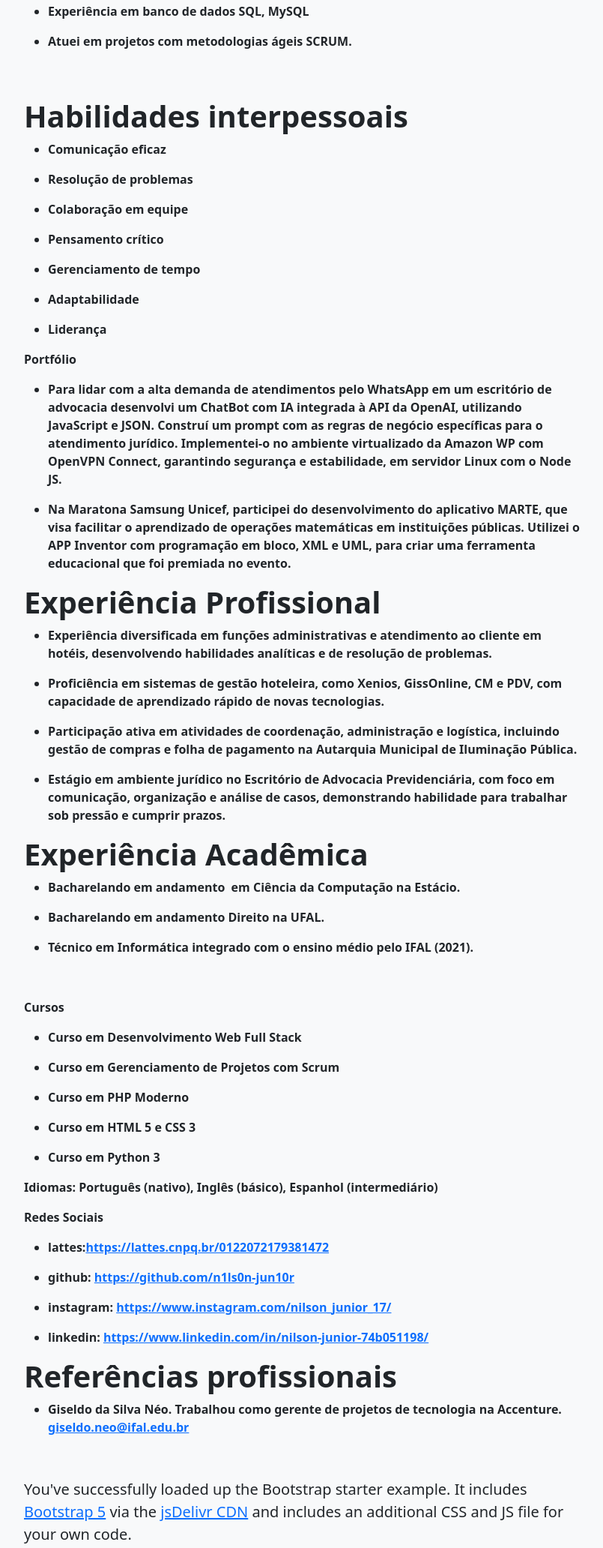
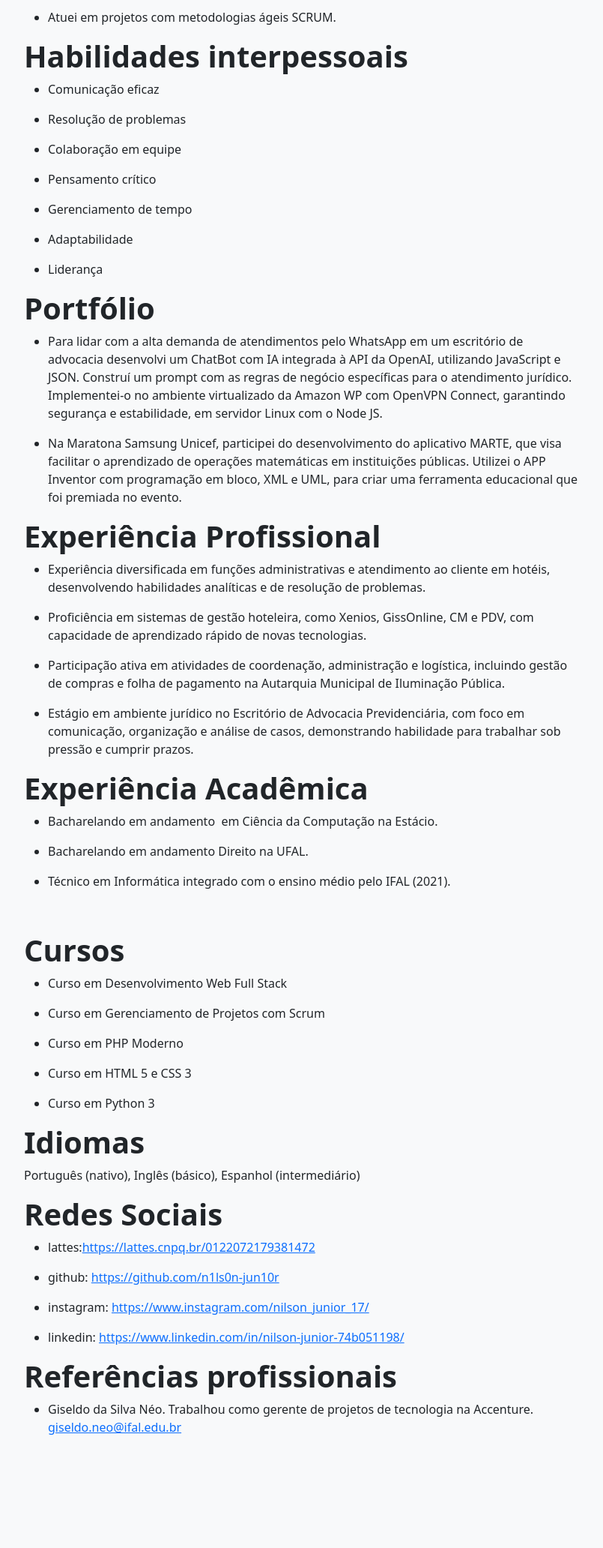
Before and after one commit to giseldo/curriculo_nilson, a website: page index.html in a window 1280 px wide. Shown: the part 693-2757 px from the top of the page at 75% size, without its empty margins (50-855 px from the left). After the commit the page ends 2656 px from the top, so only its background shows below. Drawn offline with nearby package versions, Linux system fonts and the light colour scheme.

Commit message:
Update index.html

```diff
--- a/index.html
+++ b/index.html
@@ -19,7 +19,8 @@
             <li class="nav-item">
               <a class="nav-link active" aria-current="page" href="#">Home</a>
             </li>
-            <li class="nav-item">
+            <!--
+	    <li class="nav-item">
               <a class="nav-link" href="#">Link</a>
             </li>
             <li class="nav-item dropdown">
@@ -36,6 +37,7 @@
             <li class="nav-item">
               <a class="nav-link disabled">Disabled</a>
             </li>
+	    -->
           </ul>
           <form class="d-flex" role="search">
             <input class="form-control me-2" type="search" placeholder="Search" aria-label="Search">
@@ -49,74 +51,70 @@
       <h1>Hello, world!</h1>
       <div class="col-lg-8 px-0">
 
+<!-- AQUI VAI O SEU CURRICULO INICIO -->
 
-        <p>Feel free to download or copy-and-paste any parts of this example.</p>
+<h1 dir="ltr">NILSON DA SILVA CABOATAN JUNIOR</h1>
 
+<p dir="ltr">23 anos</p>
 
-<p dir="ltr"><strong>NILSON DA SILVA CABOATAN JUNIOR</strong></p>
+<p dir="ltr">Residente em Macei&oacute; - AL</p>
 
-<p dir="ltr"><strong>23 anos</strong></p>
+<p dir="ltr"><a href="mailto:nilsonjunior.caboatan@hotmail.com">nilsonjunior.caboatan@hotmail.com</a></p>
 
-<p dir="ltr"><strong>Residente em Macei&oacute; - AL</strong></p>
+<p dir="ltr">(82) 9.9996-2012</p>
 
-<p dir="ltr"><strong><a href="mailto:nilsonjunior.caboatan@hotmail.com">nilsonjunior.caboatan@hotmail.com</a></strong></p>
+<h1 dir="ltr"><strong>Resumo</strong></h1>
 
-<p dir="ltr"><strong>(82) 9.9996-2012</strong></p>
-
-<p dir="ltr"><br />
-<strong>Resumo</strong></p>
-
-<p dir="ltr"><strong>Sou um profissional de tecnologia e desejo trabalhar em empresas de desenvolvimento de software. Tenho excelente habilidade t&eacute;cnica e capacidade de lideran&ccedil;a para atuar em ambientes din&acirc;micos e desafiadores. Sou t&eacute;cnico em inform&aacute;tica pelo IFAL, atualmente curso Ci&ecirc;ncia da computa&ccedil;&atilde;o na Est&aacute;cio. J&aacute; atuei em projetos de software com tecnologias de programa&ccedil;&atilde;o diversas.</strong></p>
+<p dir="ltr">Sou um profissional de tecnologia e desejo trabalhar em empresas de desenvolvimento de software. Tenho excelente habilidade t&eacute;cnica e capacidade de lideran&ccedil;a para atuar em ambientes din&acirc;micos e desafiadores. Sou t&eacute;cnico em inform&aacute;tica pelo IFAL, atualmente curso Ci&ecirc;ncia da computa&ccedil;&atilde;o na Est&aacute;cio. J&aacute; atuei em projetos de software com tecnologias de programa&ccedil;&atilde;o diversas.</p>
 
 <h1 dir="ltr"><strong>Habilidades T&eacute;cnicas</strong></h1>
 
 <ul>
 	<li dir="ltr">
-	<p dir="ltr"><strong>Programa&ccedil;&atilde;o em Python, Java, C e C++, HTML, CSS e JavaScript, Node JS, XML, Json.</strong></p>
+	<p dir="ltr">Programa&ccedil;&atilde;o em Python, Java, C e C++, HTML, CSS e JavaScript, Node JS, XML, Json.</p>
 	</li>
 	<li dir="ltr">
-	<p dir="ltr"><strong>Experi&ecirc;ncia em banco de dados SQL, MySQL</strong></p>
+	<p dir="ltr">Experi&ecirc;ncia em banco de dados SQL, MySQL</p>
 	</li>
 	<li dir="ltr">
-	<p dir="ltr"><strong>Atuei em projetos com metodologias &aacute;geis SCRUM.</strong></p>
+	<p dir="ltr">Atuei em projetos com metodologias &aacute;geis SCRUM.</p>
 	</li>
 </ul>
 
-<h1 dir="ltr"><br />
-<strong>Habilidades interpessoais</strong></h1>
+<h1 dir="ltr"><strong>Habilidades interpessoais</strong></h1>
 
 <ul>
 	<li dir="ltr">
-	<p dir="ltr"><strong>Comunica&ccedil;&atilde;o eficaz</strong></p>
+	<p dir="ltr">Comunica&ccedil;&atilde;o eficaz</p>
 	</li>
 	<li dir="ltr">
-	<p dir="ltr"><strong>Resolu&ccedil;&atilde;o de problemas</strong></p>
+	<p dir="ltr">Resolu&ccedil;&atilde;o de problemas</p>
 	</li>
 	<li dir="ltr">
-	<p dir="ltr"><strong>Colabora&ccedil;&atilde;o em equipe</strong></p>
+	<p dir="ltr">Colabora&ccedil;&atilde;o em equipe</p>
 	</li>
 	<li dir="ltr">
-	<p dir="ltr"><strong>Pensamento cr&iacute;tico</strong></p>
+	<p dir="ltr">Pensamento cr&iacute;tico</p>
 	</li>
 	<li dir="ltr">
-	<p dir="ltr"><strong>Gerenciamento de tempo</strong></p>
+	<p dir="ltr">Gerenciamento de tempo</p>
 	</li>
 	<li dir="ltr">
-	<p dir="ltr"><strong>Adaptabilidade</strong></p>
+	<p dir="ltr">Adaptabilidade</p>
 	</li>
 	<li dir="ltr">
-	<p dir="ltr"><strong>Lideran&ccedil;a</strong></p>
+	<p dir="ltr">Lideran&ccedil;a</p>
 	</li>
 </ul>
 
-<p dir="ltr"><strong>Portf&oacute;lio</strong></p>
+<h1 dir="ltr"><strong>Portf&oacute;lio</strong></h1>
 
 <ul>
 	<li dir="ltr">
-	<p dir="ltr"><strong>Para lidar com a alta demanda de atendimentos pelo WhatsApp em um escrit&oacute;rio de advocacia desenvolvi um ChatBot com IA integrada &agrave; API da OpenAI, utilizando JavaScript e JSON. Constru&iacute; um prompt com as regras de neg&oacute;cio espec&iacute;ficas para o atendimento jur&iacute;dico. Implementei-o no ambiente virtualizado da Amazon WP com OpenVPN Connect, garantindo seguran&ccedil;a e estabilidade, em servidor Linux com o Node JS.</strong></p>
+	<p dir="ltr">Para lidar com a alta demanda de atendimentos pelo WhatsApp em um escrit&oacute;rio de advocacia desenvolvi um ChatBot com IA integrada &agrave; API da OpenAI, utilizando JavaScript e JSON. Constru&iacute; um prompt com as regras de neg&oacute;cio espec&iacute;ficas para o atendimento jur&iacute;dico. Implementei-o no ambiente virtualizado da Amazon WP com OpenVPN Connect, garantindo seguran&ccedil;a e estabilidade, em servidor Linux com o Node JS.</p>
 	</li>
 	<li dir="ltr">
-	<p dir="ltr"><strong>Na Maratona Samsung Unicef, participei do desenvolvimento do aplicativo MARTE, que visa facilitar o aprendizado de opera&ccedil;&otilde;es matem&aacute;ticas em institui&ccedil;&otilde;es p&uacute;blicas. Utilizei o APP Inventor com programa&ccedil;&atilde;o em bloco, XML e UML, para criar uma ferramenta educacional que foi premiada no evento.&nbsp;</strong></p>
+	<p dir="ltr">Na Maratona Samsung Unicef, participei do desenvolvimento do aplicativo MARTE, que visa facilitar o aprendizado de opera&ccedil;&otilde;es matem&aacute;ticas em institui&ccedil;&otilde;es p&uacute;blicas. Utilizei o APP Inventor com programa&ccedil;&atilde;o em bloco, XML e UML, para criar uma ferramenta educacional que foi premiada no evento.&nbsp;</p>
 	</li>
 </ul>
 
@@ -124,16 +122,16 @@
 
 <ul>
 	<li dir="ltr">
-	<p dir="ltr"><strong>Experi&ecirc;ncia diversificada em fun&ccedil;&otilde;es administrativas e atendimento ao cliente em hot&eacute;is, desenvolvendo habilidades anal&iacute;ticas e de resolu&ccedil;&atilde;o de problemas.</strong></p>
+	<p dir="ltr">Experi&ecirc;ncia diversificada em fun&ccedil;&otilde;es administrativas e atendimento ao cliente em hot&eacute;is, desenvolvendo habilidades anal&iacute;ticas e de resolu&ccedil;&atilde;o de problemas.</p>
 	</li>
 	<li dir="ltr">
-	<p dir="ltr"><strong>Profici&ecirc;ncia em sistemas de gest&atilde;o hoteleira, como Xenios, GissOnline, CM e PDV, com capacidade de aprendizado r&aacute;pido de novas tecnologias.</strong></p>
+	<p dir="ltr">Profici&ecirc;ncia em sistemas de gest&atilde;o hoteleira, como Xenios, GissOnline, CM e PDV, com capacidade de aprendizado r&aacute;pido de novas tecnologias.</p>
 	</li>
 	<li dir="ltr">
-	<p dir="ltr"><strong>Participa&ccedil;&atilde;o ativa em atividades de coordena&ccedil;&atilde;o, administra&ccedil;&atilde;o e log&iacute;stica, incluindo gest&atilde;o de compras e folha de pagamento na Autarquia Municipal de Ilumina&ccedil;&atilde;o P&uacute;blica.</strong></p>
+	<p dir="ltr">Participa&ccedil;&atilde;o ativa em atividades de coordena&ccedil;&atilde;o, administra&ccedil;&atilde;o e log&iacute;stica, incluindo gest&atilde;o de compras e folha de pagamento na Autarquia Municipal de Ilumina&ccedil;&atilde;o P&uacute;blica.</p>
 	</li>
 	<li dir="ltr">
-	<p dir="ltr"><strong>Est&aacute;gio em ambiente jur&iacute;dico no Escrit&oacute;rio de Advocacia Previdenci&aacute;ria, com foco em comunica&ccedil;&atilde;o, organiza&ccedil;&atilde;o e an&aacute;lise de casos, demonstrando habilidade para trabalhar sob press&atilde;o e cumprir prazos.</strong></p>
+	<p dir="ltr">Est&aacute;gio em ambiente jur&iacute;dico no Escrit&oacute;rio de Advocacia Previdenci&aacute;ria, com foco em comunica&ccedil;&atilde;o, organiza&ccedil;&atilde;o e an&aacute;lise de casos, demonstrando habilidade para trabalhar sob press&atilde;o e cumprir prazos.</p>
 	</li>
 </ul>
 
@@ -141,54 +139,56 @@
 
 <ul>
 	<li dir="ltr">
-	<p dir="ltr"><strong>Bacharelando em andamento&nbsp; em Ci&ecirc;ncia da Computa&ccedil;&atilde;o na Est&aacute;cio.</strong></p>
+	<p dir="ltr">Bacharelando em andamento&nbsp; em Ci&ecirc;ncia da Computa&ccedil;&atilde;o na Est&aacute;cio.</p>
 	</li>
 	<li dir="ltr">
-	<p dir="ltr"><strong>Bacharelando em andamento Direito na UFAL.</strong></p>
+	<p dir="ltr">Bacharelando em andamento Direito na UFAL.</p>
 	</li>
 	<li dir="ltr">
-	<p dir="ltr"><strong>T&eacute;cnico em Inform&aacute;tica integrado com o ensino m&eacute;dio pelo IFAL (2021).&nbsp;</strong></p>
+	<p dir="ltr">T&eacute;cnico em Inform&aacute;tica integrado com o ensino m&eacute;dio pelo IFAL (2021).&nbsp;</p>
 	</li>
 </ul>
 
 <p>&nbsp;</p>
 
-<p dir="ltr"><strong>Cursos</strong></p>
+<h1 dir="ltr"><strong>Cursos</strong></h1>
 
 <ul>
 	<li dir="ltr">
-	<p dir="ltr"><strong>Curso em Desenvolvimento Web Full Stack</strong></p>
+	<p dir="ltr">Curso em Desenvolvimento Web Full Stack</p>
 	</li>
 	<li dir="ltr">
-	<p dir="ltr"><strong>Curso em Gerenciamento de Projetos com Scrum</strong></p>
+	<p dir="ltr">Curso em Gerenciamento de Projetos com Scrum</p>
 	</li>
 	<li dir="ltr">
-	<p dir="ltr"><strong>Curso em PHP Moderno</strong></p>
+	<p dir="ltr">Curso em PHP Moderno</p>
 	</li>
 	<li dir="ltr">
-	<p dir="ltr"><strong>Curso em HTML 5 e CSS 3</strong></p>
+	<p dir="ltr">Curso em HTML 5 e CSS 3</p>
 	</li>
 	<li dir="ltr">
-	<p dir="ltr"><strong>Curso em Python 3</strong></p>
+	<p dir="ltr">Curso em Python 3</p>
 	</li>
 </ul>
 
-<p dir="ltr"><strong>Idiomas: Portugu&ecirc;s (nativo), Ingl&ecirc;s (b&aacute;sico), Espanhol (intermedi&aacute;rio)&nbsp;</strong></p>
+<h1 dir="ltr"><strong>Idiomas</strong></h1>
 
-<p dir="ltr"><strong>Redes Sociais</strong></p>
+<p dir="ltr">Portugu&ecirc;s (nativo), Ingl&ecirc;s (b&aacute;sico), Espanhol (intermedi&aacute;rio)&nbsp;</p>
+
+<h1 dir="ltr"><strong>Redes Sociais</strong></h1>
 
 <ul>
 	<li dir="ltr">
-	<p dir="ltr"><strong>lattes:<a href="https://lattes.cnpq.br/0122072179381472">https://lattes.cnpq.br/0122072179381472</a></strong></p>
+	<p dir="ltr">lattes:<a href="https://lattes.cnpq.br/0122072179381472">https://lattes.cnpq.br/0122072179381472</a></p>
 	</li>
 	<li dir="ltr">
-	<p dir="ltr"><strong>github: <a href="https://github.com/N1LS0N-JUN10R">https://github.com/n1ls0n-jun10r</a></strong></p>
+	<p dir="ltr">github: <a href="https://github.com/N1LS0N-JUN10R">https://github.com/n1ls0n-jun10r</a></p>
 	</li>
 	<li dir="ltr">
-	<p dir="ltr"><strong>instagram: <a href="https://www.instagram.com/nilson_junior_17/">https://www.instagram.com/nilson_junior_17/</a></strong></p>
+	<p dir="ltr">instagram: <a href="https://www.instagram.com/nilson_junior_17/">https://www.instagram.com/nilson_junior_17/</a></p>
 	</li>
 	<li dir="ltr">
-	<p dir="ltr"><strong>linkedin: <a href="https://www.linkedin.com/in/nilson-junior-74b051198/">https://www.linkedin.com/in/nilson-junior-74b051198/</a></strong></p>
+	<p dir="ltr">linkedin: <a href="https://www.linkedin.com/in/nilson-junior-74b051198/">https://www.linkedin.com/in/nilson-junior-74b051198/</a></p>
 	</li>
 </ul>
 
@@ -196,21 +196,12 @@
 
 <ul>
 	<li dir="ltr">
-	<p dir="ltr"><strong>Giseldo da Silva N&eacute;o. Trabalhou como gerente de projetos de tecnologia na Accenture. <a href="mailto:giseldo.neo@ifal.edu.br">giseldo.neo@ifal.edu.br</a></strong></p>
+	<p dir="ltr">Giseldo da Silva N&eacute;o. Trabalhou como gerente de projetos de tecnologia na Accenture. <a href="mailto:giseldo.neo@ifal.edu.br">giseldo.neo@ifal.edu.br</a></p>
 	</li>
 </ul>
 
-<address>&nbsp;</address>
+<!-- AQUI VAI O SEU CURRICULO FIM -->
 
-
-
-        <p class="fs-5">You've successfully loaded up the Bootstrap starter example. It includes <a href="https://getbootstrap.com/">Bootstrap 5</a> via the <a href="https://www.jsdelivr.com/package/npm/bootstrap">jsDelivr CDN</a> and includes an additional CSS and JS file for your own code.</p>
-        <p>Feel free to download or copy-and-paste any parts of this example.</p>
-
-        <hr class="col-1 my-4">
-
-        <a href="https://getbootstrap.com" class="btn btn-primary">Read the Bootstrap docs</a>
-        <a href="https://github.com/twbs/examples" class="btn btn-secondary">View on GitHub</a>
       </div>
     </div>
 
```
